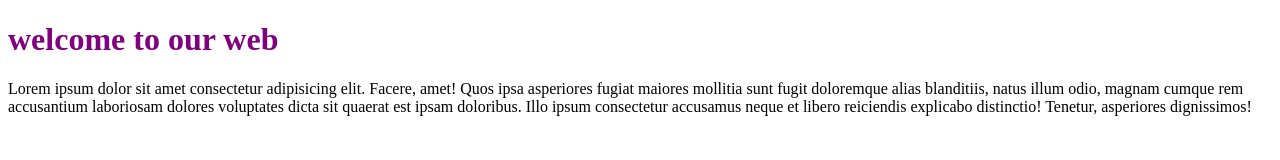
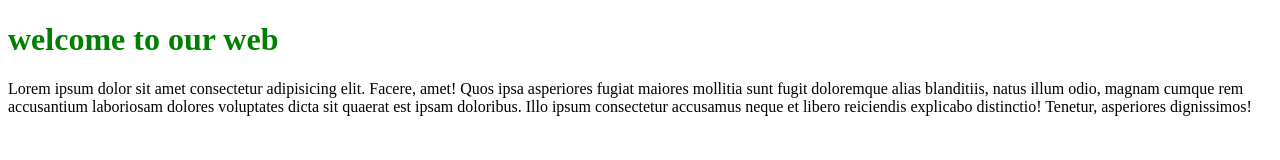
Before and after one commit to sujith1493/project, a plain HTML site: page index.html in a window 1280 px wide. Drawn offline with Linux system fonts and the light colour scheme.

Commit message:
Update index.html

```diff
--- a/index.html
+++ b/index.html
@@ -6,7 +6,7 @@
     <title>Document</title>
 </head>
 <body>
-    <h1 style="color:purple;">welcome to our web</h1>
+    <h1 style="color:green;">welcome to our web</h1>
     <p>
         Lorem ipsum dolor sit amet consectetur adipisicing elit. Facere, amet! Quos ipsa asperiores fugiat maiores mollitia sunt fugit doloremque alias blanditiis, natus illum odio, magnam cumque rem accusantium laboriosam dolores voluptates dicta sit quaerat est ipsam doloribus. Illo ipsum consectetur accusamus neque et libero reiciendis explicabo distinctio! Tenetur, asperiores dignissimos!
         </p>
```
